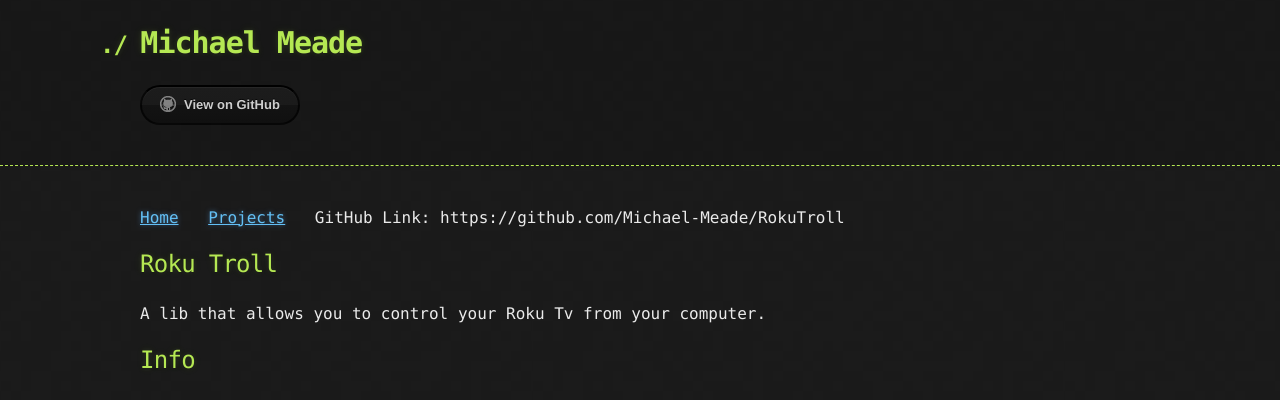
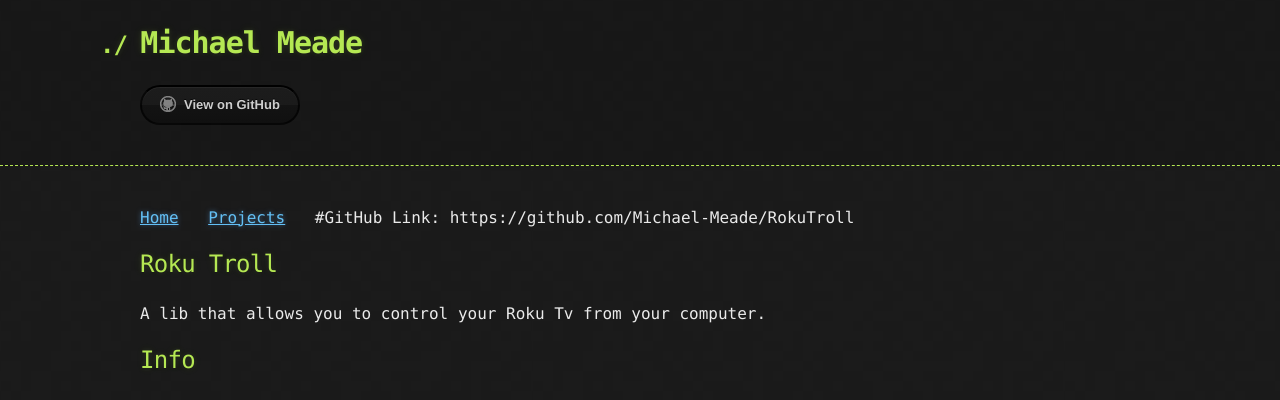
Before and after one commit to Michael-Meade/MinerFind, a Jekyll site: the page built from Projects/RokuTroll.md, in a window 1280 px wide. Shown: the top 400 px of the page. Built offline with Jekyll 4.4.1, drawn with Linux system fonts in a browser that asks for light colours; our own code applies the rules of GitHub Pages for plain Markdown files; the repository's description, which GitHub fills in, is left out.

```diff
--- a/Projects/RokuTroll.md
+++ b/Projects/RokuTroll.md
@@ -1,6 +1,6 @@
 <a href="https://michael-meade.github.io/" style='margin-right:20px'>Home</a>
 <a href="https://michael-meade.github.io/Projects" style='margin-right:20px'>Projects</a>
-GitHub Link: https://github.com/Michael-Meade/RokuTroll
+#GitHub Link: https://github.com/Michael-Meade/RokuTroll
 ## Roku Troll
 A lib that allows you to control your Roku Tv from your computer.
 
```
